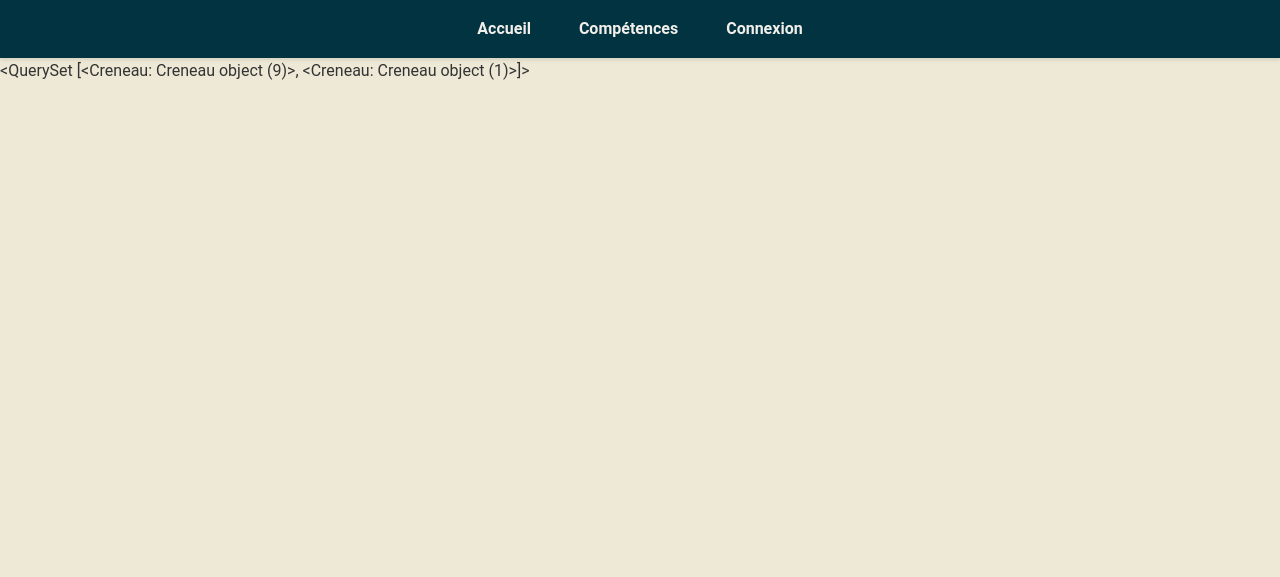
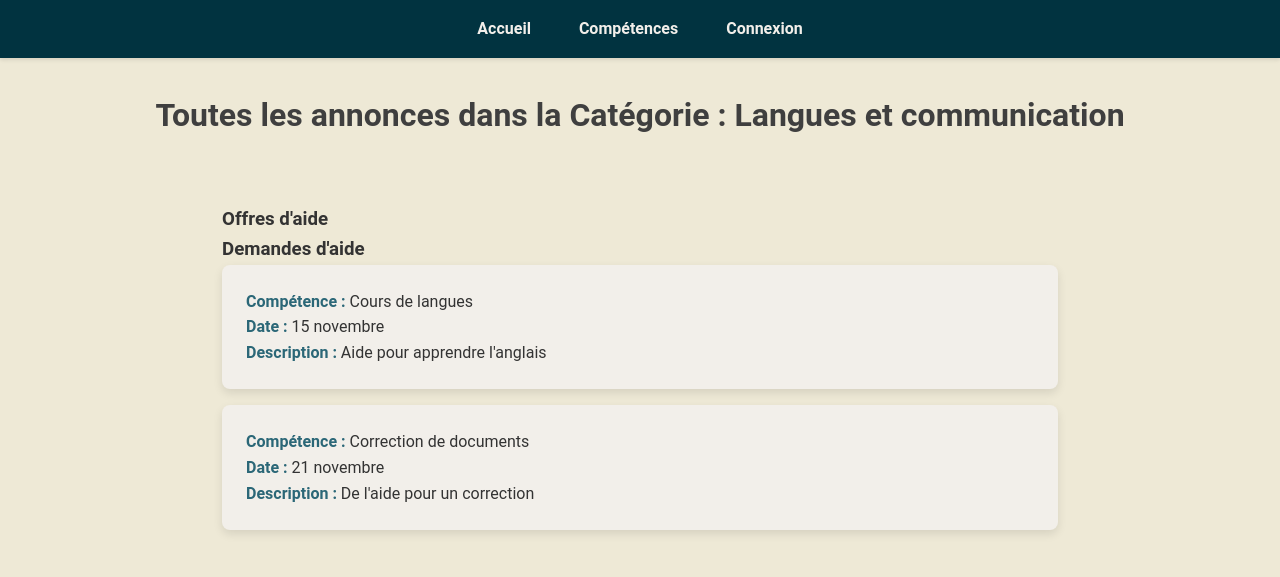
Before and after one commit to JneiraS/SkilLink, a Django app: a page that uses templates/categories.html in a window 1280 px wide. Shown: the top 577 px of the page. Run offline with Django 4.2, Linux system fonts and the light colour scheme; data comes from the database, SQL or seed files in the repository; both versions use the stored data as it was after the commit.

Commit message:
Améliorer la sécurité, l'expérience utilisateur et la présentation du site
- Ajouter une protection contre les utilisateurs non authentifiés
- Réorganiser et optimiser la présentation des catégories
- Mettre à jour les styles CSS pour une meilleure expérience utilisateur

```diff
--- a/mutual_support/views.py
+++ b/mutual_support/views.py
@@ -61,6 +61,7 @@ def offer_view(request, creneau_id):
         return redirect(INDEX_PAGE)
     return render(request, 'offer-details.html', {'creneau': offer})
 
+
 @login_required(login_url="/login/")
 def offers_form_view(request):
     if request.method == 'POST':
@@ -74,6 +75,7 @@ def offers_form_view(request):
         form = CreneauForm()
 
     return render(request, 'offers-form.html', {'form': form})  # The form variable is used here
+
 
 @login_required(login_url="/login/")
 def assistance_request_view(request):
@@ -90,15 +92,17 @@ def assistance_request_view(request):
 
     return render(request, 'assistance_request-form.html', {'form': form})  # The form variable is used here
 
+
 @login_required(login_url="/login/")
 def profile_view(request, user_id):
     user_profile = get_object_or_404(User, pk=user_id)
     user_competences = UserCompetence.objects.filter(user=user_id)
-    interesting_requests = Creneau.objects.filter(competence__in=user_competences.values_list('competence', flat=True))
-    print(interesting_requests[0].user.username)
+    interesting_requests = Creneau.objects.filter(
+        competence__in=user_competences.values_list('competence', flat=True))
+
 
     context = {'profile_user': user_profile, 'competences': user_competences,
-               "interesting_requests":  interesting_requests}
+               "interesting_requests": interesting_requests}
 
     return render(request, 'profile.html', context)
 
--- a/static/css/main.css
+++ b/static/css/main.css
@@ -1,5 +1,7 @@
 @import url("style-offer.css");
 @import url("style-offer-form.css");
+@import url("style-category.css");
+
 
 :root {
   --pblue: #2b6777ff;
--- /dev/null
+++ b/static/css/style-category.css
@@ -0,0 +1,21 @@
+:root {
+    --pblue: #2b6777ff;
+    --lpblue: #4b9d9eff;
+    --yell: #ffd166;
+    --principal-font: #f2efeaff;
+    --tufts-blue: #218cd3ff;
+    --persian-green: #25a299ff;
+    --dark-goldenrod: #b68a00ff;
+    --syracuse-red-orange: #cc4a0eff;
+    --eggshell: #eee9d6;
+    --gunmetal: #3f3f3f;
+    --midnight-green: #013340ff;
+    --apple-green: #869a00ff;
+    --medium-slate-blue: #6c72c5ff;
+  }
+
+#cat-title{
+    text-align: center;
+    color: var(--gunmetal);
+    margin: 1em;
+}
--- a/templates/categories.html
+++ b/templates/categories.html
@@ -1,5 +1,74 @@
 {% extends "index.html" %}
 
 {% block content %}
-{{ offers}}
+
+<h1 id="cat-title">Toutes les annonces dans la Catégorie : {{ category|capfirst }}</h1>
+<section class="upcoming-slots">
+    <div class="help-offers">
+        <h3>Offres d'aide</h3>
+
+        {% if user.is_authenticated %}
+        <ul>
+            {% for offer in offers %}
+            {% if offer.is_help_offered and not offer.is_reserved %}
+            <li>
+                <strong>Compétence :</strong> {{offer.competence}} <br>
+                <strong>Date :</strong> {{offer.date |date:"d F"}}
+                <div ><a href="{% url 'mutual_support:offer' offer.pk %}" class="button">Consulter</a></div>
+            </li>
+            {% endif %}
+            {% endfor %}
+
+
+        </ul>
+        {% else %}
+
+        <ul>
+            {% for offer in offers %}
+            {% if offer.is_help_offered and not offer.is_reserved%}
+            <li>
+                <strong>Compétence :</strong> {{offer.competence}} <br>
+                <strong>Date :</strong> {{offer.date |date:"d F"}}
+            </li>
+            {% endif %}
+            {% endfor %}
+
+
+        </ul>
+        {% endif %}
+    </div>
+
+
+
+ <div class="help-requests">
+        <h3>Demandes d'aide</h3>
+        {% if user.is_authenticated %}
+        <ul>
+            {% for offer in offers %}
+            {% if not offer.is_help_offered and not offer.is_reserved%}
+            <li>
+                <strong>Compétence :</strong> {{offer.competence}} <br>
+                <strong>Date :</strong> {{offer.date |date:"d F"}}
+                <div ><a href="{% url 'mutual_support:offer' offer.pk %}" class="button">Consulter</a></div>
+            </li>
+            {% endif %}
+            {% endfor %}
+
+        </ul>
+        {% else %}
+        <ul>
+            {% for offer in offers %}
+            {% if not offer.is_help_offered and not offer.is_reserved%}
+            <li>
+                <strong>Compétence :</strong> {{offer.competence}} <br>
+                <strong>Date :</strong> {{offer.date |date:"d F"}}<br>
+                <strong>Description :</strong> {{offer.description}}
+            </li>
+            {% endif %}
+            {% endfor %}
+
+        </ul>
+        {% endif %}
+    </div>
+</section>
 {% endblock %}
```
Also changed, not shown: db.sqlite3.
